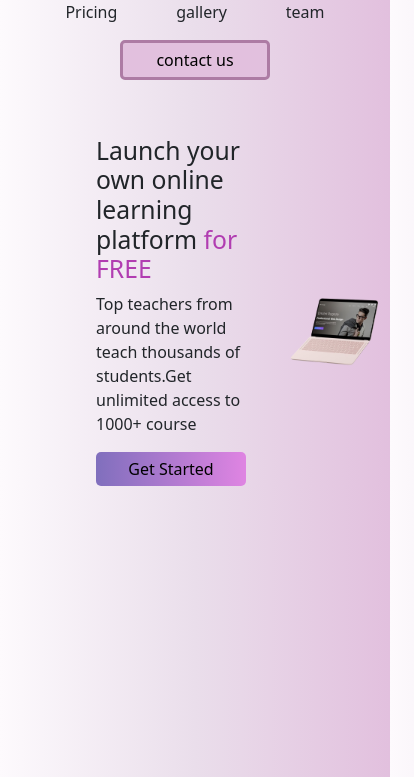
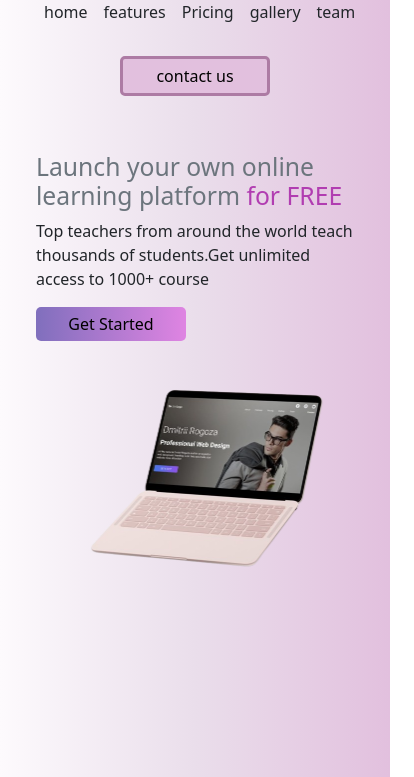
Before and after one commit to sana-aamir06/Sana-Aamir-reponsive-web, a plain HTML site: page index.html in a window 390 px wide. Shown: the part 67-844 px from the top of the page, 414 px wide, since content can reach past the window. Drawn offline with nearby package versions, Linux system fonts and the light colour scheme.

Commit message:
added responsiveness

```diff
--- a/index.html
+++ b/index.html
@@ -12,28 +12,34 @@
 
 <body>
     <div class="container container-sm row mx-auto">
-        <header>
-            <div class="d-flex justify-content-around flex-wrap mt-3">
-                <div class="p-2"><img src="images/logo-removebg-preview.png" alt="logo"></div>
-                <div class="p-2">home</div>
-                <div class="p-2">features</div>
-                <div class="p-2">Pricing</div>
-                <div class="p-2">gallery</div>
-                <div class="p-2">team</div>
-                <div class="p-2"><button class="cont-btn">contact us</button></div>
+        <header class="d-flex justify-content-around flex-wrap mt-3">
+            <div class="p-2">
+                <img src="images/logo-removebg-preview.png" alt="logo">
+            </div>
+            <div>
+                <ul class="d-flex list-unstyled">
+                    <li class="p-2">home</li>
+                    <li class="p-2">features</li>
+                    <li class="p-2">Pricing</li>
+                    <li class="p-2">gallery</li>
+                    <li class="p-2">team</li>
+                </ul>
+            </div>
+            <div class="p-2">
+                <button class="cont-btn">contact us</button>
             </div>
         </header>
         <!-- content section -->
 
-        <div class="hero-section row d-flex flex-wrap justify-content-around align-items-center mt-5 mx-5">
-            <div class="hero-content col">
-                <h2>Launch your own online learning platform<span> for FREE</span></h2>
+        <div class="d-flex flex-column flex-md-row align-items-center my-5">
+            <div class="">
+                <h2 class="text-secondary">Launch your own online learning platform<span> for FREE</span></h2>
                 <p>Top teachers from around the world teach thousands of students.Get unlimited access to 1000+ course
                 </p>
                 <button class="start-btn">Get Started</button>
             </div>
 
-            <div class="hero-img col">
+            <div>
                 <img src="images/laptop__assignment_-removebg-preview.png" class="img-fluid  mt-5"
                     alt="Responsive image">
             </div>
--- a/style.css
+++ b/style.css
@@ -1,9 +1,5 @@
 body {
     background: linear-gradient(to right, #fdfafd, #eadeeb, #e2c0de);
-}
-
-.container {
-    width: 100%;
 }
 
 .cont-btn {
```
